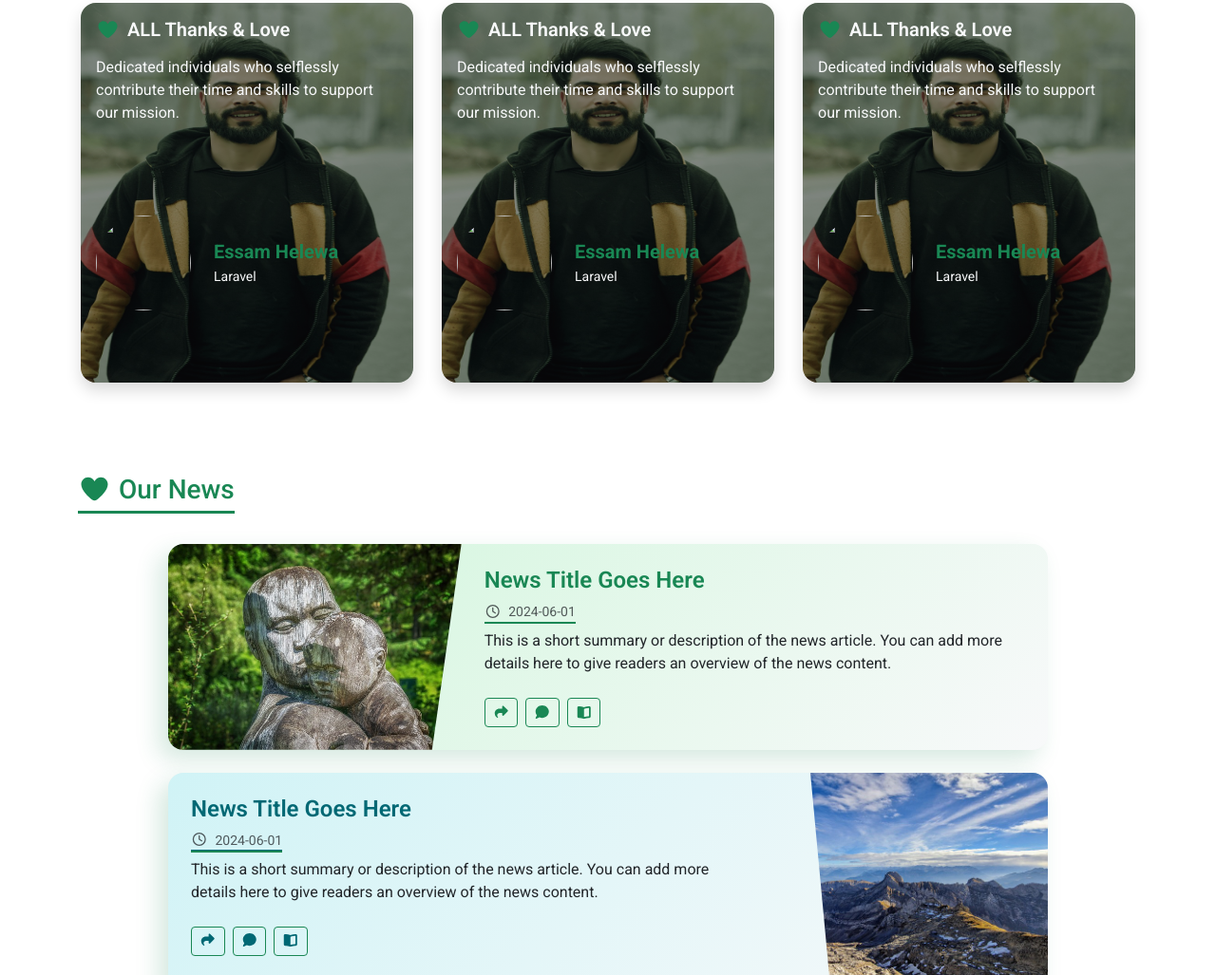
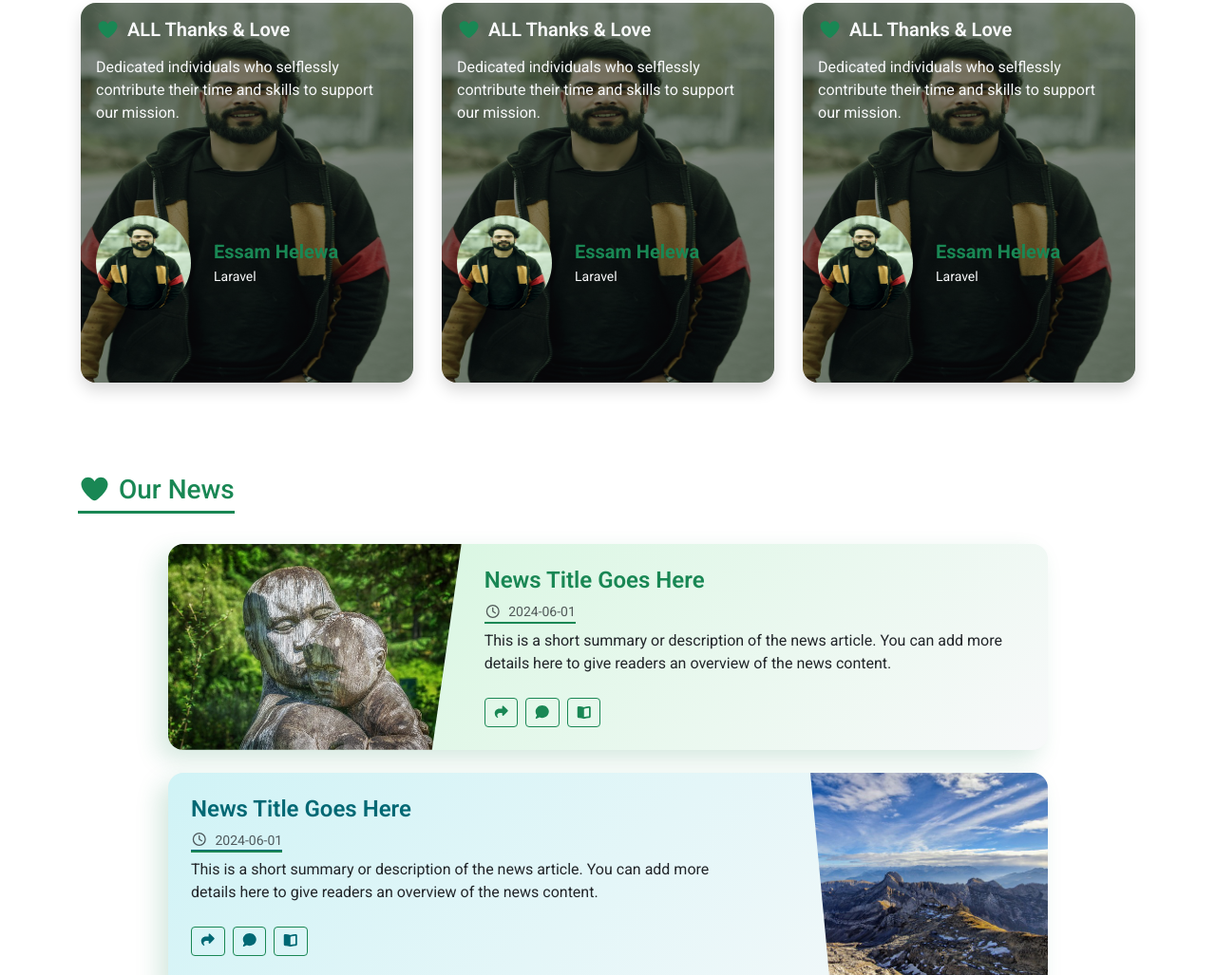
Before and after one commit to essamo96/jozoor_Bootstrap5_Seef, a plain HTML site: page index.html in a window 1280 px wide. Shown: the part 4526-5553 px from the top of the page at 95% size. Drawn offline with Linux system fonts and the light colour scheme; the site is published under a folder, as on GitHub Pages, so addresses that start at the root find nothing.

Commit message:
first fixed img error4

```diff
--- a/index.html
+++ b/index.html
@@ -448,7 +448,7 @@
                                 support our mission.</p>
                             <div class="row my-5 pt-5 align-items-center">
                                 <div class="col-auto">
-                                    <img src="/imges/thx1.jpg" alt="" width="100" height="100"
+                                    <img src="./imges/thx1.jpg" alt="" width="100" height="100"
                                         class="rounded-circle d-inline thx-img">
                                 </div>
                                 <div class="col d-flex flex-column justify-content-center text-start">
@@ -470,7 +470,7 @@
                                 support our mission.</p>
                             <div class="row my-5 pt-5 align-items-center">
                                 <div class="col-auto">
-                                    <img src="/imges/thx1.jpg" alt="" width="100" height="100"
+                                    <img src="./imges/thx1.jpg" alt="" width="100" height="100"
                                         class="rounded-circle d-inline thx-img">
                                 </div>
                                 <div class="col d-flex flex-column justify-content-center text-start">
@@ -492,7 +492,7 @@
                                 support our mission.</p>
                             <div class="row my-5 pt-5 align-items-center">
                                 <div class="col-auto">
-                                    <img src="/imges/thx1.jpg" alt="" width="100" height="100"
+                                    <img src="./imges/thx1.jpg" alt="" width="100" height="100"
                                         class="rounded-circle d-inline thx-img">
                                 </div>
                                 <div class="col d-flex flex-column justify-content-center text-start">
```
